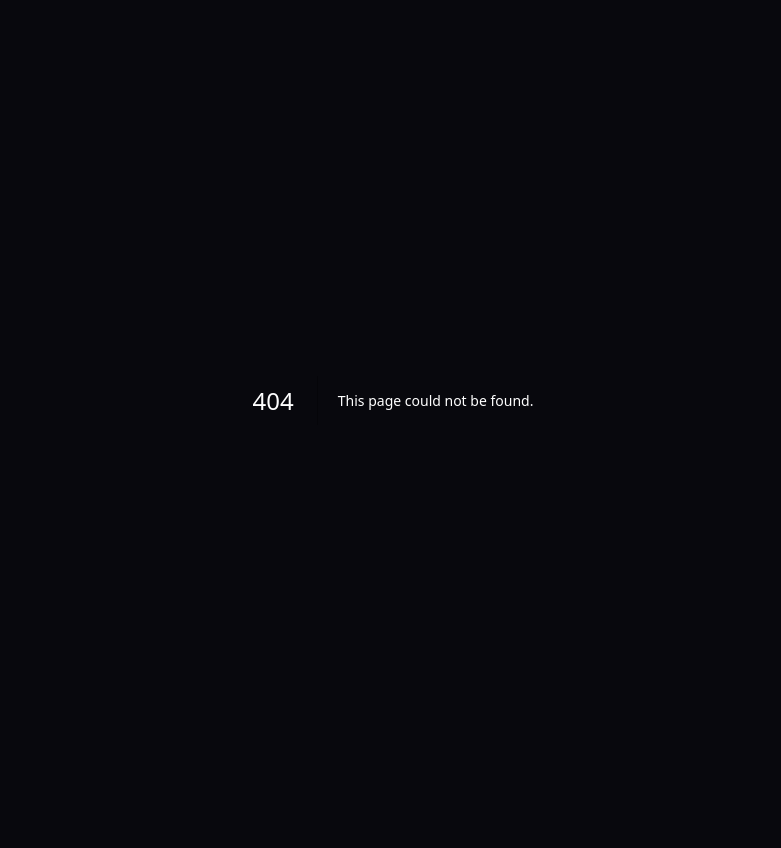
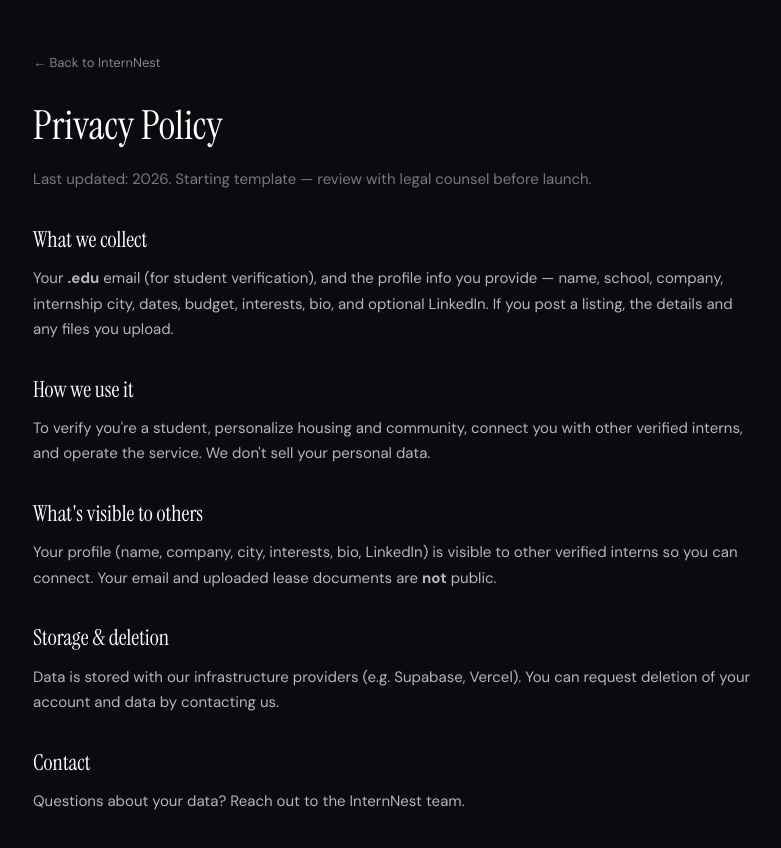
Before and after one commit to NhiTech/internnest-web, a Next.js app: page /privacy in a window 1280 px wide. Before the commit this address had no page. Shown: the top 848 px of the page, without its empty margins (247-1028 px from the left). Before the commit the page ends 800 px from the top, so only its background shows below. Built offline with nearby package versions, Linux system fonts and the light colour scheme.

Commit message:
Add Terms/Privacy/404 pages, footer legal links, social-share meta

```diff
--- a/app/layout.tsx
+++ b/app/layout.tsx
@@ -2,13 +2,28 @@
 import { Analytics } from "@vercel/analytics/react";
 import "./globals.css";
 
+const DESC =
+  "Find subleases, navigate transit, and connect with fellow interns — all in one place. Built for interns, by interns.";
+
 export const metadata: Metadata = {
+  metadataBase: new URL("https://internnest-web.vercel.app"),
   title: "InternNest — Your city. Your internship. Your people.",
-  description:
-    "Find subleases, navigate transit, and connect with fellow interns — all in one place. Built for interns, by interns.",
+  description: DESC,
   manifest: "/manifest.webmanifest",
   icons: { icon: "/icon.svg", apple: "/icon.svg" },
   appleWebApp: { capable: true, statusBarStyle: "black-translucent", title: "InternNest" },
+  openGraph: {
+    title: "InternNest — Your city. Your internship. Your people.",
+    description: DESC,
+    url: "https://internnest-web.vercel.app",
+    siteName: "InternNest",
+    type: "website",
+  },
+  twitter: {
+    card: "summary",
+    title: "InternNest",
+    description: DESC,
+  },
 };
 
 export const viewport: Viewport = {
--- /dev/null
+++ b/app/not-found.tsx
@@ -0,0 +1,20 @@
+export default function NotFound() {
+  return (
+    <div style={{
+      minHeight: "100vh", background: "#0A0A0F", color: "#fff",
+      fontFamily: "'DM Sans', sans-serif", display: "flex", flexDirection: "column",
+      alignItems: "center", justifyContent: "center", padding: 20, textAlign: "center",
+    }}>
+      <div style={{ fontSize: 48 }}>🪺</div>
+      <h1 style={{ fontFamily: "'Instrument Serif', Georgia, serif", fontSize: 40, fontWeight: 400, marginTop: 12 }}>
+        This nest is empty
+      </h1>
+      <p style={{ color: "rgba(255,255,255,0.55)", fontSize: 16, marginTop: 8 }}>
+        We couldn&apos;t find that page.
+      </p>
+      <a href="/" style={{ marginTop: 22, padding: "13px 30px", borderRadius: 100, background: "#6C63FF", color: "#fff", fontWeight: 600, textDecoration: "none" }}>
+        Back to InternNest →
+      </a>
+    </div>
+  );
+}
--- /dev/null
+++ b/app/privacy/page.tsx
@@ -0,0 +1,37 @@
+const page: React.CSSProperties = {
+  minHeight: "100vh", background: "#0A0A0F", color: "#fff",
+  fontFamily: "'DM Sans', sans-serif", padding: "48px 20px",
+};
+const wrap: React.CSSProperties = { maxWidth: 720, margin: "0 auto", lineHeight: 1.7 };
+const h2: React.CSSProperties = { fontFamily: "'Instrument Serif', Georgia, serif", fontSize: 22, marginTop: 28, marginBottom: 6 };
+const p: React.CSSProperties = { color: "rgba(255,255,255,0.7)", fontSize: 15, marginTop: 8 };
+
+export const metadata = { title: "Privacy Policy — InternNest" };
+
+export default function Privacy() {
+  return (
+    <div style={page}>
+      <style>{`@import url('https://fonts.googleapis.com/css2?family=DM+Sans:wght@400;500;600;700&family=Instrument+Serif&display=swap');`}</style>
+      <div style={wrap}>
+        <a href="/" style={{ color: "rgba(255,255,255,0.5)", fontSize: 13, textDecoration: "none" }}>← Back to InternNest</a>
+        <h1 style={{ fontFamily: "'Instrument Serif', Georgia, serif", fontSize: 40, fontWeight: 400, marginTop: 16 }}>Privacy Policy</h1>
+        <p style={{ ...p, color: "rgba(255,255,255,0.45)" }}>Last updated: 2026. Starting template — review with legal counsel before launch.</p>
+
+        <h2 style={h2}>What we collect</h2>
+        <p style={p}>Your <b>.edu</b> email (for student verification), and the profile info you provide — name, school, company, internship city, dates, budget, interests, bio, and optional LinkedIn. If you post a listing, the details and any files you upload.</p>
+
+        <h2 style={h2}>How we use it</h2>
+        <p style={p}>To verify you&apos;re a student, personalize housing and community, connect you with other verified interns, and operate the service. We don&apos;t sell your personal data.</p>
+
+        <h2 style={h2}>What&apos;s visible to others</h2>
+        <p style={p}>Your profile (name, company, city, interests, bio, LinkedIn) is visible to other verified interns so you can connect. Your email and uploaded lease documents are <b>not</b> public.</p>
+
+        <h2 style={h2}>Storage &amp; deletion</h2>
+        <p style={p}>Data is stored with our infrastructure providers (e.g. Supabase, Vercel). You can request deletion of your account and data by contacting us.</p>
+
+        <h2 style={h2}>Contact</h2>
+        <p style={p}>Questions about your data? Reach out to the InternNest team.</p>
+      </div>
+    </div>
+  );
+}
--- /dev/null
+++ b/app/terms/page.tsx
@@ -0,0 +1,40 @@
+const page: React.CSSProperties = {
+  minHeight: "100vh", background: "#0A0A0F", color: "#fff",
+  fontFamily: "'DM Sans', sans-serif", padding: "48px 20px",
+};
+const wrap: React.CSSProperties = { maxWidth: 720, margin: "0 auto", lineHeight: 1.7 };
+const h2: React.CSSProperties = { fontFamily: "'Instrument Serif', Georgia, serif", fontSize: 22, marginTop: 28, marginBottom: 6 };
+const p: React.CSSProperties = { color: "rgba(255,255,255,0.7)", fontSize: 15, marginTop: 8 };
+
+export const metadata = { title: "Terms of Service — InternNest" };
+
+export default function Terms() {
+  return (
+    <div style={page}>
+      <style>{`@import url('https://fonts.googleapis.com/css2?family=DM+Sans:wght@400;500;600;700&family=Instrument+Serif&display=swap');`}</style>
+      <div style={wrap}>
+        <a href="/" style={{ color: "rgba(255,255,255,0.5)", fontSize: 13, textDecoration: "none" }}>← Back to InternNest</a>
+        <h1 style={{ fontFamily: "'Instrument Serif', Georgia, serif", fontSize: 40, fontWeight: 400, marginTop: 16 }}>Terms of Service</h1>
+        <p style={{ ...p, color: "rgba(255,255,255,0.45)" }}>Last updated: 2026. This is a starting template — review with legal counsel before launch.</p>
+
+        <h2 style={h2}>1. Who can use InternNest</h2>
+        <p style={p}>InternNest is for verified students completing internships. You must sign up with a valid <b>.edu</b> email. You&apos;re responsible for keeping your account secure.</p>
+
+        <h2 style={h2}>2. Listings &amp; subleases</h2>
+        <p style={p}>InternNest is a platform that connects interns; we don&apos;t own, manage, or inspect any listing. Users posting a sublease affirm they have the legal right to sublet and any required landlord permission. You are responsible for your own lease terms and agreements. Verify any place before committing.</p>
+
+        <h2 style={h2}>3. Payments &amp; safety</h2>
+        <p style={p}>InternNest does not process rent or deposits. <b>Never send money off-platform</b> (Zelle, Venmo, wire) before verifying a place and person. We are not liable for disputes, losses, or agreements between users.</p>
+
+        <h2 style={h2}>4. Conduct</h2>
+        <p style={p}>No fraudulent, discriminatory, harassing, or illegal activity. We may remove listings or accounts that violate these terms. Report bad actors to us.</p>
+
+        <h2 style={h2}>5. No warranty / liability</h2>
+        <p style={p}>The service is provided &ldquo;as is.&rdquo; InternNest is not responsible for the accuracy of listings, the conduct of users, or any housing outcome. Use at your own discretion.</p>
+
+        <h2 style={h2}>6. Changes</h2>
+        <p style={p}>We may update these terms; continued use means you accept the changes. Questions? Contact the InternNest team.</p>
+      </div>
+    </div>
+  );
+}
--- a/intern-hub-mvp.jsx
+++ b/intern-hub-mvp.jsx
@@ -1282,8 +1282,10 @@
             </div>
             <span style={{ fontFamily: "'Instrument Serif', Georgia, serif", fontSize: 18, color: "var(--text)" }}>InternNest</span>
           </div>
-          <div style={{ fontSize: 13, color: "var(--text-subtle)" }}>
-            © 2026 InternNest · Built for interns, by interns
+          <div style={{ fontSize: 13, color: "var(--text-subtle)", display: "flex", gap: 16, alignItems: "center", flexWrap: "wrap" }}>
+            <a href="/terms" style={{ color: "var(--text-subtle)", textDecoration: "none" }}>Terms</a>
+            <a href="/privacy" style={{ color: "var(--text-subtle)", textDecoration: "none" }}>Privacy</a>
+            <span>© 2026 InternNest · Built for interns, by interns</span>
           </div>
         </footer>
       </div>
```
